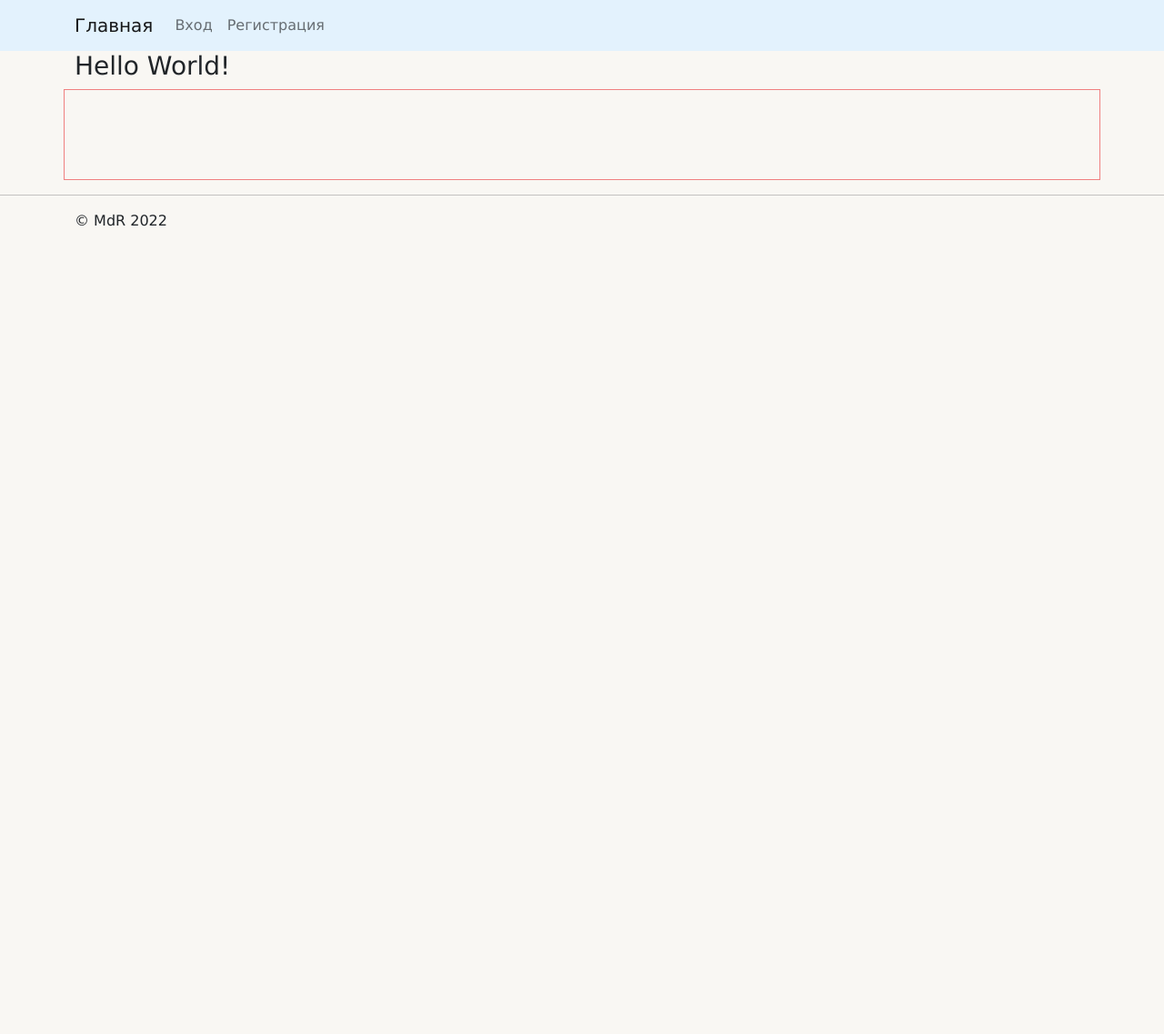
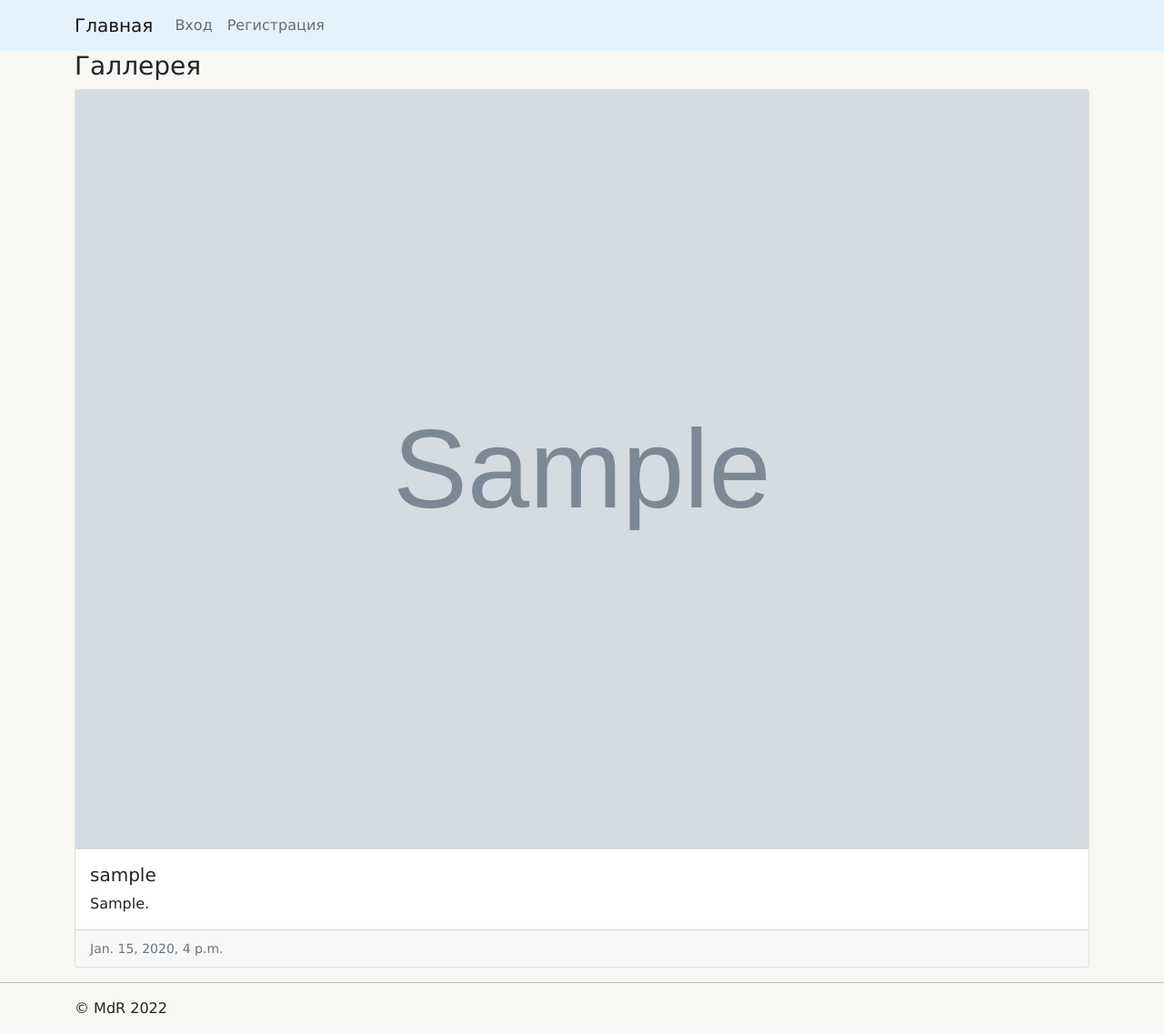
Before and after one commit to mtashtanovski/Exam_9_project, a Django app: page / in a window 1280 px wide. Shown: the whole page at 91% size. Before the commit the page ends 249 px from the top, so only its background shows below. Run offline with Django 4.2, Linux system fonts and the light colour scheme; tables that the repository leaves empty hold one stand-in row (values such as "Sample post"); grey boxes marked "Sample" are stand-in pictures.

Commit message:
1. Created index view and template for list of pictures.

```diff
--- a/source/exam9_project/settings.py
+++ b/source/exam9_project/settings.py
@@ -134,5 +134,5 @@ STATIC_URL = 'static/'
 
 DEFAULT_AUTO_FIELD = 'django.db.models.BigAutoField'
 
-MEDIA_ROOT = os.path.join(BASE_DIR, 'media')
-MEDIA_URL = 'media/'
+MEDIA_ROOT = BASE_DIR.joinpath("uploads")
+MEDIA_URL = "media/"
--- a/source/webapp/templates/index.html
+++ b/source/webapp/templates/index.html
@@ -8,10 +8,10 @@
 {% block content %}
 
     <div class="container">
-        <h3>Hello World!</h3>
+        <h3>Галлерея</h3>
     </div>
 
-    <div class="container" style="height: 100px; border: 1px solid lightcoral;">
-
+    <div class="container">
+        {% include "partials/pictures_list.html" %}
     </div>
 {% endblock content %}
--- /dev/null
+++ b/source/webapp/templates/partials/pictures_list.html
@@ -0,0 +1,14 @@
+<div class="card-group">
+    {% for picture in pictures %}
+    <div class="card">
+        <img src="{{ picture.image.url }}" class="card-img-top" alt="image">
+        <div class="card-body">
+            <h5 class="card-title">{{ picture.author }}</h5>
+            <p class="card-text">{{ picture.signature }}.</p>
+        </div>
+        <div class="card-footer">
+            <small class="text-muted">{{ picture.created_at }}</small>
+        </div>
+    </div>
+    {% endfor %}
+</div>
--- a/source/webapp/urls.py
+++ b/source/webapp/urls.py
@@ -1,11 +1,13 @@
+from django.conf.urls.static import static
 from django.urls import path
 
-from webapp.views.views import (
-    index_view,
+from exam9_project import settings
+from webapp.views.pictures import (
+    IndexView,
 )
 
 app_name = 'webapp'
 
 urlpatterns = [
-    path('', index_view, name='index')
-]
+    path('', IndexView.as_view(), name='index')
+] + static(settings.MEDIA_URL, document_root=settings.MEDIA_ROOT)
--- /dev/null
+++ b/source/webapp/views/pictures.py
@@ -0,0 +1,21 @@
+from django.shortcuts import render
+
+
+# Create your views here.
+from django.views.generic import ListView
+
+from webapp.models import Picture
+
+
+class IndexView(ListView):
+    model = Picture
+    context_object_name = 'pictures'
+    template_name = 'index.html'
+
+    def get_queryset(self):
+        queryset = super().get_queryset()
+        return queryset.order_by("-created_at")
+
+    def get_context_data(self, *, object_list=None, **kwargs):
+        context = super().get_context_data(object_list=object_list, **kwargs)
+        return context
--- a/source/webapp/views/views.py
+++ /dev/null
@@ -1,7 +0,0 @@
-from django.shortcuts import render
-
-
-# Create your views here.
-
-def index_view(request):
-    return render(request, 'index.html')
```
Also changed, not shown: source/uploads/media/bishkek.jpeg (added), source/uploads/media/dubai.jpeg (added), source/uploads/media/new-york.jpeg (added).
